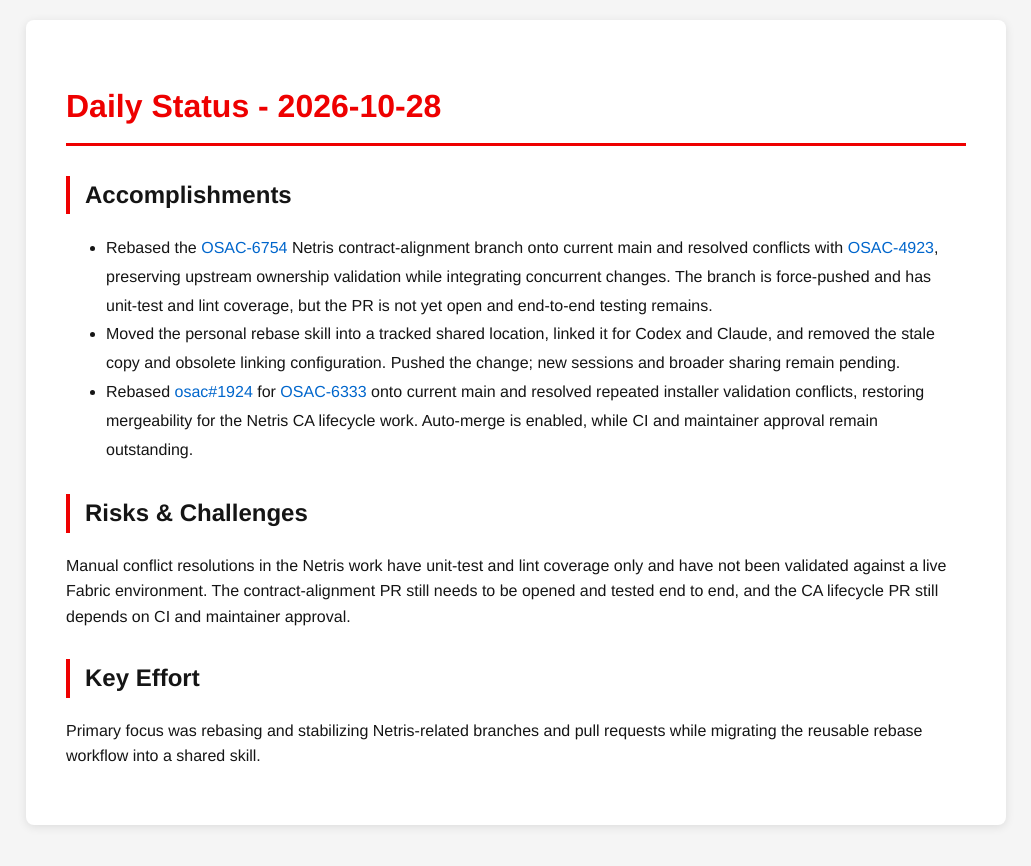
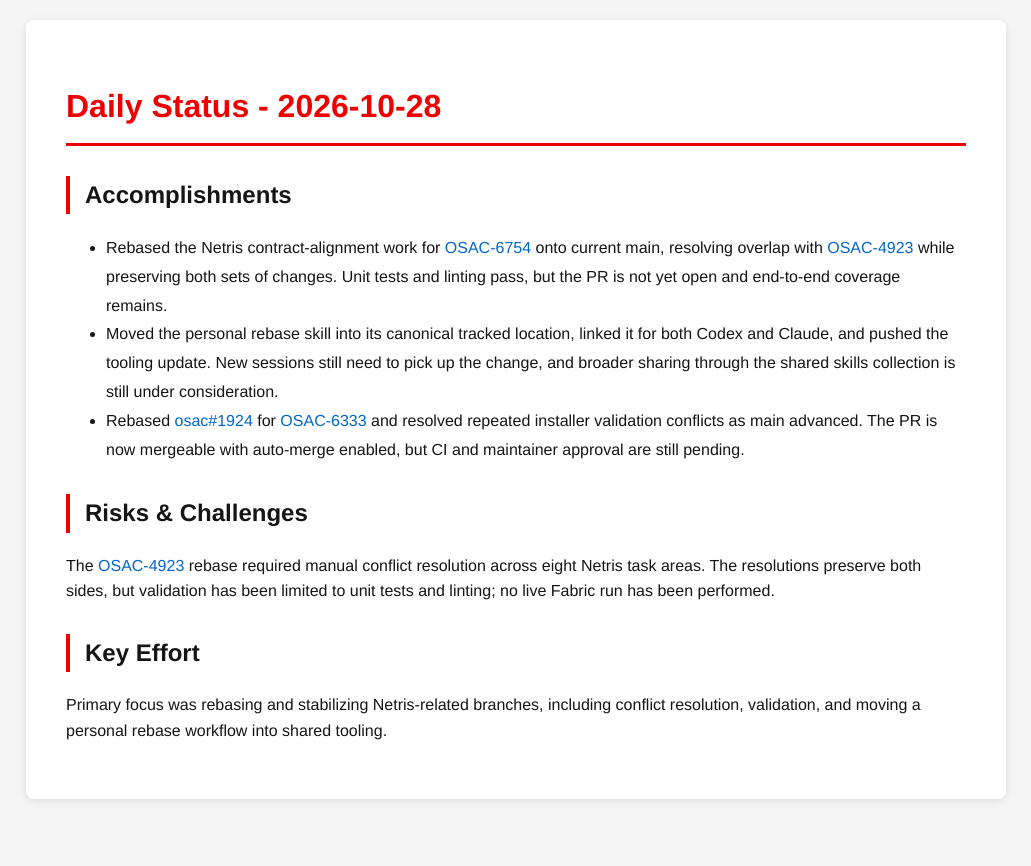
Before and after one commit to tzvatot/daily-status, a Jekyll site: the page built from 2026-10-28.md, in a window 1280 px wide. Shown: the top 866 px of the page, without its empty margins (124-1155 px from the left). Built offline with Jekyll 4.4.1, drawn with Linux system fonts in a browser that asks for light colours.

Commit message:
Daily status update - 2026-10-28

```diff
--- a/2026-10-28.md
+++ b/2026-10-28.md
@@ -7,12 +7,12 @@ date: 2026-10-28
 # Daily Status - 2026-10-28
 
 ## Accomplishments
-- Rebased the [OSAC-6754](https://redhat.atlassian.net/browse/OSAC-6754) Netris contract-alignment branch onto current main and resolved conflicts with [OSAC-4923](https://redhat.atlassian.net/browse/OSAC-4923), preserving upstream ownership validation while integrating concurrent changes. The branch is force-pushed and has unit-test and lint coverage, but the PR is not yet open and end-to-end testing remains.
-- Moved the personal rebase skill into a tracked shared location, linked it for Codex and Claude, and removed the stale copy and obsolete linking configuration. Pushed the change; new sessions and broader sharing remain pending.
-- Rebased [osac#1924](https://github.com/osac-project/osac/pull/1924) for [OSAC-6333](https://redhat.atlassian.net/browse/OSAC-6333) onto current main and resolved repeated installer validation conflicts, restoring mergeability for the Netris CA lifecycle work. Auto-merge is enabled, while CI and maintainer approval remain outstanding.
+- Rebased the Netris contract-alignment work for [OSAC-6754](https://redhat.atlassian.net/browse/OSAC-6754) onto current main, resolving overlap with [OSAC-4923](https://redhat.atlassian.net/browse/OSAC-4923) while preserving both sets of changes. Unit tests and linting pass, but the PR is not yet open and end-to-end coverage remains.
+- Moved the personal rebase skill into its canonical tracked location, linked it for both Codex and Claude, and pushed the tooling update. New sessions still need to pick up the change, and broader sharing through the shared skills collection is still under consideration.
+- Rebased [osac#1924](https://github.com/osac-project/osac/pull/1924) for [OSAC-6333](https://redhat.atlassian.net/browse/OSAC-6333) and resolved repeated installer validation conflicts as main advanced. The PR is now mergeable with auto-merge enabled, but CI and maintainer approval are still pending.
 
 ## Risks & Challenges
-Manual conflict resolutions in the Netris work have unit-test and lint coverage only and have not been validated against a live Fabric environment. The contract-alignment PR still needs to be opened and tested end to end, and the CA lifecycle PR still depends on CI and maintainer approval.
+The [OSAC-4923](https://redhat.atlassian.net/browse/OSAC-4923) rebase required manual conflict resolution across eight Netris task areas. The resolutions preserve both sides, but validation has been limited to unit tests and linting; no live Fabric run has been performed.
 
 ## Key Effort
-Primary focus was rebasing and stabilizing Netris-related branches and pull requests while migrating the reusable rebase workflow into a shared skill.
+Primary focus was rebasing and stabilizing Netris-related branches, including conflict resolution, validation, and moving a personal rebase workflow into shared tooling.
```
